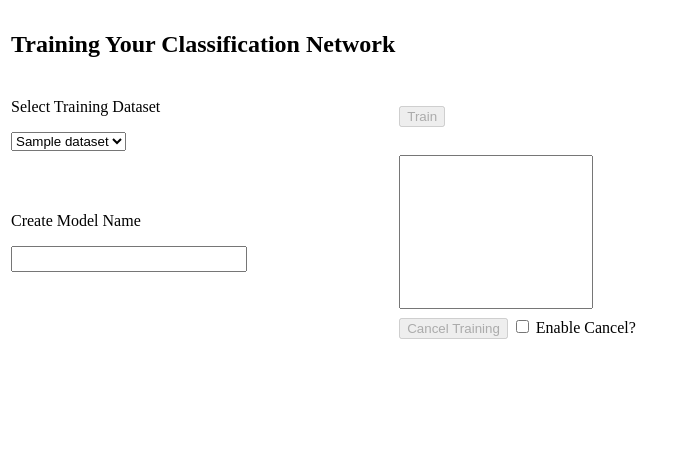
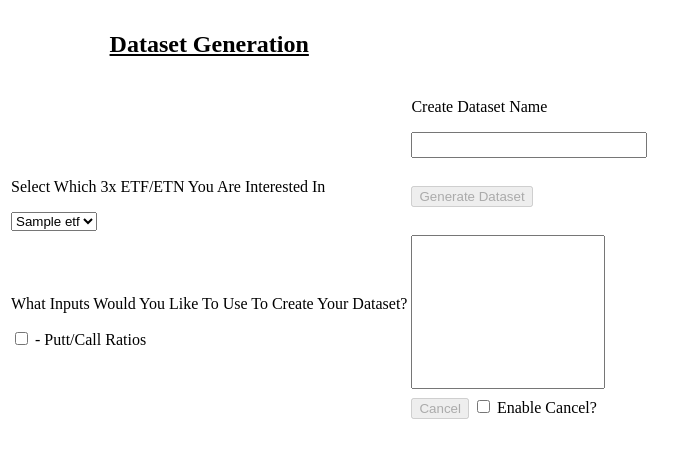
Before and after one commit to webclinic017/CS467_Stock_Algorithms, a Flask app: template WebsiteGUI/templates/dataset.html in a window 1280 px wide. Shown: the top 458 px of the page, without its empty margins (0-699 px from the left). Run offline with Flask 2, Linux system fonts and the light colour scheme; the template is opened without the code that fills it: most values are stand-ins (such as "Sample title", 1, 10 or a date in 2020).

Commit message:
Worked on the Dataset Generation page. Added ability for user to choose what inputs they want for their dataset when it is generated by clicking checkboxes. Also added interlocks to make sure at least a Database Name and one input has been selected.  Also added ETF selection drop down box so the user can pick which 3x ETF they want to build a dataset for.

```diff
--- a/Dataset-Creation/dataset_config.txt
+++ b/Dataset-Creation/dataset_config.txt
@@ -0,0 +1 @@
+Dataset Name:
--- a/Model-Training/training_config.txt
+++ b/Model-Training/training_config.txt
@@ -1,2 +1,2 @@
-Model Name: Model 2
-Training Dataset: DataSet1-3MD-1MSL.csv
+Model Name: Model 1
+Training Dataset: DataSet1-2MD-3WSL.csv
--- a/WebsiteGUI/app.py
+++ b/WebsiteGUI/app.py
@@ -6,7 +6,7 @@ import time
 
 sys.path.insert(1, '../Dataset-Creation')
 sys.path.insert(1, '../Model-Training')
-sys.path.insert(1, '../Model-Deployment')
+sys.path.insert(1, '../Model-Verification')
 
 # Importing each python program and running them (this will change)
 import CreateTTData
@@ -20,35 +20,44 @@ app = Flask(__name__)
     app)  # This is a module named jyserver that allows manipulation of DOM
 class Jyserverapp:
     def __init__(self):  # Create an __init__ method
-        self.status = ""
-        self.onPageReload = ""
-        self.status_len = 0
-        self.loop = True
+        self.training_box_status = ""
+        self.training_status_len = 0
+        self.on_training_page_reload = ""
+        self.training_loop = True
         self.training_status = False
         self.training_dataset = ""  # Dataset User Selected to train on
         self.model_name = ""  # Storage variable for user Name for model
 
+        self.dataset_box_status = ""
+        self.dataset_status_len = ""
+        self.on_dataset_page_reload = ""
+        self.dataset_loop = True
+        self.dataset_generation_status = False
+        self.dataset_etf = ""  # ETF the user selected for dataset generation
+        self.dataset_name = ""  # Storage variable for user Name for model
+
+    # -------- The methods below are for the Training page ---------
     # Updates text boxes with status and re-enables user input when 'Done' seen
     def training_status_box_update(self, status_box, t_ds_select,
                                    m_name_input, train_button):
-        self.onPageReload = ""
-        self.status = ""
-        self.status_len = 0
-        self.loop = True
+
+        self.on_training_page_reload = ""
+        self.training_box_status = ""
+        self.training_status_len = 0
+        self.training_loop = True
         training_status_filepath = "../Model-Training/training_status.txt"
 
         # Check to see if training is already in progress and populate the
         # status box (in-case the user refreshed the browser) and disable
         # user input, if not clear the status box
         if self.training_status:
-            print("IN IF STATEMENT")
             f = open(training_status_filepath, "r")
             lines = f.readlines()
             for i in range(len(lines)):
-                self.onPageReload += lines[i]
+                self.on_training_page_reload += lines[i]
             # Re-Update the specified status through DOM manipulation
             self.js.document.getElementById(status_box).innerHTML \
-                = self.onPageReload
+                = self.on_training_page_reload
             f.close()
 
             # Disable user input on the training page, if a refreshed happend
@@ -68,28 +77,28 @@ class Jyserverapp:
 
         # This loop checks a given file for updates and puts contents to a
         # specific status text box on the webpage
-        while self.loop:
+
+        while self.training_loop:
             f = open(training_status_filepath, "r")
             lines = f.readlines()
             f.close()
             # If it's new information then append it to the status
-            if len(lines) > self.status_len:
+            if len(lines) > self.training_status_len:
                 for i in range(len(lines)):
                     # Check for file's change in number of lines
-                    if i >= self.status_len:
-                        self.status += lines[i]
-                        self.status_len += 1
-
+                    if i >= self.training_status_len:
+                        self.training_box_status += lines[i]
+                        self.training_status_len += 1
                     # Stop looping if Done is sent and reset everything
                     if lines[i] == 'Training Complete':
-                        self.status += '\n.......End..........'
+                        self.training_box_status += '\n.......End..........'
                         print("MATCH FOUND ________________")
                         # This deactivates the training complete line by
                         # adding a new line, and also adds a
                         # separator to the training status file to separate
                         # training sessions
                         open(training_status_filepath, "w").close()
-                        self.loop = False
+                        self.training_loop = False
                         self.training_status = False
                         self.enable_training_user_input(t_ds_select,
                                                         m_name_input,
@@ -97,18 +106,15 @@ class Jyserverapp:
 
                 # Update the specified status through DOM manipulation
                 self.js.document.getElementById(status_box).innerHTML \
-                    = self.status
+                    = self.training_box_status
 
                 # Make status scroll box scroll to bottom as it is updated
                 self.js.document.getElementById(status_box).scrollTop = \
                     self.js.document.getElementById(status_box).scrollHeight
 
-    # ---- These methods are for the training page ----
-
     # Store User's choices for training in a text file
-    def store_user_choices(self, status_box, t_ds_select,
-                           m_name_input, train_button):
-
+    def store_user_training_choices(self, status_box, t_ds_select,
+                                    m_name_input, train_button):
         # Grab the data from the webpage
         if self.js.document.getElementById(t_ds_select).value != 0:
             self.training_dataset = str(self.js.document
@@ -136,6 +142,7 @@ class Jyserverapp:
         f.close()
 
         # After user input has been stored called the update method
+        self.training_status = True
         self.training_status_box_update(status_box, t_ds_select,
                                         m_name_input, train_button)
 
@@ -143,7 +150,6 @@ class Jyserverapp:
     # Disables training user input and stores inputted user choices
     def disable_training_user_input(self, t_ds_select, m_name_input,
                                     train_button):
-        self.training_status = True
         self.js.document.getElementById(t_ds_select).disabled = True
         self.js.document.getElementById(m_name_input).disabled = True
         self.js.document.getElementById(train_button).disabled = True
@@ -156,35 +162,142 @@ class Jyserverapp:
         self.js.document.getElementById(m_name_input).disabled = False
         self.js.document.getElementById(train_button).disabled = False
 
-    # Training Getters
-    def get_training_status(self):
-        return self.training_status
+    # -------- The methods below are for the Dataset Generation page ---------
+    # Updates text boxes with status and re-enables user input when 'Done' seen
+    def dataset_status_box_update(self, status_box, t_ds_select,
+                                  m_name_input, train_button):
+        self.on_dataset_page_reload = ""
+        self.dataset_box_status = ""
+        self.dataset_status_len = 0
+        self.dataset_loop = True
+        dataset_status_filepath = "../Dataset-Creation/dataset_status.txt"
+
+        # Check to see if dataset generation is already in progress and
+        # populate the status box (in-case the user refreshed the browser)
+        # and disable user input, if not clear the status box
+        if self.dataset_generation_status:
+            f = open(dataset_status_filepath, "r")
+            lines = f.readlines()
+            for i in range(len(lines)):
+                self.on_dataset_page_reload += lines[i]
+            # Re-Update the specified status through DOM manipulation
+            self.js.document.getElementById(status_box).innerHTML \
+                = self.on_dataset_page_reload
+            f.close()
+
+            # Disable user input on the dataset page, if a refreshed happened
+            # during dataset generation
+            self.disable_dataset_user_input(t_ds_select,
+                                            m_name_input, train_button)
+
+            # Repopulate user defined Model Name on page reload
+            self.js.document.getElementById(m_name_input).value \
+                = self.dataset_name
+        else:
+            return None
+
+        # This loop checks a given file for updates and puts contents to a
+        # specific status text box on the webpage
+        while self.dataset_loop:
+            f = open(dataset_status_filepath, "r")
+            lines = f.readlines()
+            f.close()
+            # If it's new information then append it to the status
+            if len(lines) > self.dataset_status_len:
+                for i in range(len(lines)):
+                    # Check for file's change in number of lines
+                    if i >= self.dataset_status_len:
+                        self.dataset_box_status += lines[i]
+                        self.dataset_status_len += 1
+
+                    # Stop looping if Done is sent and reset everything
+                    if lines[i] == 'Dataset Generation Complete':
+                        self.dataset_box_status += '\n.......End..........'
+                        print("Dataset Stop MATCH FOUND ________________")
+                        # This deactivates dataset generation complete line by
+                        # adding a new line, and also adds a
+                        # separator to the dataset status file to separate
+                        # dataset sessions
+                        open(dataset_status_filepath, "w").close()
+                        self.dataset_loop = False
+                        self.dataset_generation_status = False
+                        self.enable_dataset_user_input(t_ds_select,
+                                                       m_name_input,
+                                                       train_button)
+
+                # Update the specified status through DOM manipulation
+                self.js.document.getElementById(status_box).innerHTML \
+                    = self.dataset_box_status
+
+                # Make status scroll box scroll to bottom as it is updated
+                self.js.document.getElementById(status_box).scrollTop = \
+                    self.js.document.getElementById(status_box).scrollHeight
+
+    # Store User's choices for dataset in a text file
+    def store_user_dataset_choices(self, status_box, t_ds_select,
+                                   m_name_input, train_button):
+
+        # Grab the data from the webpage
+        if self.js.document.getElementById(t_ds_select).value != 0:
+            self.dataset_name = str(self.js.document
+                                    .getElementById(m_name_input).value)
+
+        # Set path to the dataset config file
+        dataset_config_filepath = "../Dataset-Creation/dataset_config.txt"
+
+        # Label each choice
+        dataset_name = "Dataset Name: " + self.model_name
+
+        # Put user choices into a list
+        lines_to_write = [dataset_name]
+
+        # Erase the file
+        open(dataset_config_filepath, 'w').close()
+
+        # Write the list of variables to
+        f = open(dataset_config_filepath, 'a')
+        for i in range(len(lines_to_write)):
+            f.write(lines_to_write[i] + "\n")
+        f.close()
+
+        # After user input has been stored called the update method
+        self.dataset_generation_status = True
+        self.dataset_status_box_update(status_box, t_ds_select,
+                                       m_name_input, train_button)
+
+    # Dataset Setters
+    # Disables dataset user input and stores inputted user choices
+    def disable_dataset_user_input(self, t_ds_select, m_name_input,
+                                   train_button):
+        self.js.document.getElementById(t_ds_select).disabled = True
+        self.js.document.getElementById(m_name_input).disabled = True
+        self.js.document.getElementById(train_button).disabled = True
+
+    # Enables dataset user input
+    def enable_dataset_user_input(self, t_ds_select, m_name_input,
+                                  train_button):
+        self.dataset_generation_status = False
+        self.js.document.getElementById(t_ds_select).disabled = False
+        self.js.document.getElementById(m_name_input).disabled = False
+        self.js.document.getElementById(train_button).disabled = False
 
 
 @app.route('/dataset')
-def dataset():  # put application's code here
-    # data_text = CreateTTData.createttdata()
-    # training_text = Training.training()
-    # deployment_text = Deployment.deployment()
-
+def dataset():
     # Get the list of availible datasets
-    dataset_filepath = "../Dataset-Creation/datasets_list.txt"
-    dataset_list = open(dataset_filepath, 'r')
-    lines = dataset_list.readlines()
-    dataset_list.close()
-    datasets = []
+    etf_filepath = "../Dataset-Creation/etf_list.txt"
+    etf_list = open(etf_filepath, 'r')
+    lines = etf_list.readlines()
+    etf_list.close()
+    etfs = []
     for i in range(len(lines)):
-        datasets.append(lines[i])
-    return Jyserverapp.render(render_template("training.html",
-                                              datasets=datasets))
+        etfs.append(lines[i])
+    return Jyserverapp.render(render_template("dataset.html",
+                                              etfs=etfs))
 
 
 @app.route('/training')
-def training():  # put application's code here
-    # data_text = CreateTTData.createttdata()
-    # training_text = Training.training()
-    # deployment_text = Deployment.deployment()
-
+def training():
     # Get the list of availible datasets
     dataset_filepath = "../Dataset-Creation/datasets_list.txt"
     dataset_list = open(dataset_filepath, 'r')
@@ -198,14 +311,8 @@ def training():  # put application's code here
 
 
 @app.route('/backtest')
-def backtest():  # put application's code here
-    data_text = CreateTTData.createttdata()
-    training_text = Training.training()
-    deployment_text = Deployment.deployment()
-    return Jyserverapp.render(render_template("backtest.html",
-                                              data_text=data_text,
-                                              training_text=training_text,
-                                              deployment_text=deployment_text))
+def verification():  # put application's code here
+    pass
 
 
 if __name__ == '__main__':
--- a/WebsiteGUI/templates/dataset.html
+++ b/WebsiteGUI/templates/dataset.html
@@ -9,35 +9,58 @@
 
 <table>
     <tr>
-        <th><h2>Training Your Classification Network</h2></th>
+        <th><h2 style="text-decoration: underline;">
+            Dataset Generation</h2></th>
     </tr>
     <tr>
+        <td></td>
         <td>
-            <p>Select Training Dataset</p>
-            <select name="t_ds_select" id="t_ds_select">
-              <option value="{{datasets[0]}}" selected>{{datasets[0]}}</option>
-              {% for data in datasets[1:] %}
-                <option value="{{data}}">{{data}}</option>
-              {% endfor %}
-            </select>
-        </td>
-        <td>
-            <button id="train_button"
-                    onclick="
-                        server.store_user_choices('t_status',
-                        't_ds_select', 'm_name_input','train_button'),
-                        server.disable_training_user_input(
-                        't_ds_select', 'm_name_input','train_button'),
-                        clearTrainingStatusBox()" disabled>Train</button>
+            <p>Create Dataset Name</p>
+                <input type="text" id="d_name_input"
+                       onkeyup="GenerateButtonInterlock()"
+                       style="width:230px;height:20px;line-height:1em;
+                       color:black;padding:1px;resize:none;">
         </td>
     </tr>
     <tr>
         <td>
-            <p>Create Model Name</p>
-            <input type="text" id="m_name_input"
-                   onkeyup="enableTrainButton(this)"
-                   style="width:230px;height:20px;line-height:1em;
-                   color:black;padding:1px;resize:none;">
+            <p>Select Which 3x ETF/ETN You Are Interested In</p>
+            <select name="d_ETF_select" id="d_ETF_select">
+              <option value="{{etfs[0]}}" selected>{{etfs[0]}}</option>
+              {% for etf in etfs[1:] %}
+                <option value="{{etf}}">{{etf}}</option>
+              {% endfor %}
+            </select>
+
+
+
+        </td>
+        <td>
+            <button id="generate_dataset_button"
+                    onclick="
+                        server.store_user_dataset_choices('t_status',
+                        't_ds_select', 'm_name_input','train_button'),
+                        server.disable_training_user_input(
+                        't_ds_select', 'm_name_input','train_button'),
+                        clearTrainingStatusBox()" disabled>Generate Dataset
+            </button>
+        </td>
+
+    </tr>
+    <tr>
+        <td>
+            <!--The title of this section will be used as an interlock variable
+                to ensure at least one input is selected for dataset generation
+                ...the 'Generate Dataset' button will only be enabled when
+                at least one input selection checkbox is checked and the user
+                has specified a name for the new dataset. -->
+            <p id="input_interlock" value="False">
+                What Inputs Would You Like To Use To Create Your Dataset?</p>
+            <input type="checkbox" id="checkbox_putt_call"
+                name="checkbox_putt_call" value="False"
+                onclick="setInputInterlock(this)">
+            <span>- Putt/Call Ratios</span>
+
         </td>
         <td><textarea readonly id="t_status" style="width:190px;height:150px;
                 line-height:1em; color:dimgrey;padding:1px;resize:none;">
@@ -49,11 +72,11 @@
         </td>
         <td>
             <button id="c_button" onclick="server.status_update('t_status'))"
-                    disabled>Cancel Training</button>
+                    disabled>Cancel</button>
             <input type="checkbox" id="cancel_interlock"
                    name="cancel_interlock" value="cancel_ok"
                    onclick="enableCancelButton(this)">
-            Enable Cancel?
+            <span>Enable Cancel?</span>
         </td>
     </tr>
 </table>
@@ -61,15 +84,18 @@
 </body>
 
 <script>
+
     // source: https://www.encodedna.com/javascript/
     // disable-or-enable-submit-button-using-javascript.htm
-    function enableTrainButton(m_name_input){
-        let t_button = document.getElementById('train_button');
-        if (m_name_input.value != '') {
-            t_button.disabled = false;
+    function GenerateButtonInterlock(){
+        if (document.getElementById('d_name_input').value !== '' &&
+            document.getElementById('input_interlock').value === 'True') {
+            document.getElementById('generate_dataset_button').disabled =
+                                                                    false;
         }
         else {
-            t_button.disabled = true;
+              document.getElementById('generate_dataset_button').disabled =
+                                                                    true;
         }
     }
 
@@ -82,9 +108,55 @@
         }
     }
 
+
     function clearTrainingStatusBox(){
         document.getElementById('t_status').innerHTML = ""
     }
 
+
+    // Functions to deal with check box selections
+    // When a user selects a check box that represents a feature they would
+    // like to include in their dataset when it is generated, change that
+    // checkbox's value to True to let the python function in app.py to know
+    // to save it to the config file for this particular dataset creation
+    // session.
+    function setInputInterlock(input_option_checkbox){
+        // Get all the checkboxes status by looping through a list
+        // this also checks for any checkmarks that have already been checked
+        // if one is found 'any_checked' is set to true.  This will be used
+        // further down when determining what the status of the
+        // 'input_interlock' value should be.  This interlock is one of the two
+        // interlocks that must be satisfied in order for the
+        // 'Generate Dataset' button to be enabled.
+        // (the other is 'Dataset Name')
+        let any_checked = false
+        const check_box_id_array = ["checkbox_putt_call"]
+
+        for (let i = 0; i < check_box_id_array.length; i++) {
+            if (document.getElementById(check_box_id_array[i]).value === true) {
+                any_checked = true
+            } else{
+                any_checked = false
+            }
+
+        if (input_option_checkbox.checked){
+            input_option_checkbox.value = true;
+            document.getElementById('input_interlock').value = 'True'
+
+            // This function call will attempt to enable the 'Generate Dataset'
+            // button, in order for that button to be enabled... the user must
+            // at least select one input and a Dataset name.
+            GenerateButtonInterlock()
+        } else{
+                input_option_checkbox.value = false;
+                console.log(input_option_checkbox.value)
+                if (any_checked === false) {
+                    document.getElementById('input_interlock').value = 'False'
+                    GenerateButtonInterlock()
+                }
+            }
+        }
+    }
+
 </script>
 </html>
--- a/WebsiteGUI/templates/training.html
+++ b/WebsiteGUI/templates/training.html
@@ -24,7 +24,7 @@
         <td>
             <button id="train_button"
                     onclick="
-                        server.store_user_choices('t_status',
+                        server.store_user_training_choices('t_status',
                         't_ds_select', 'm_name_input','train_button'),
                         server.disable_training_user_input(
                         't_ds_select', 'm_name_input','train_button'),
```
Also changed, not shown: Dataset-Creation/etf_list.txt (added, +51 -0 lines), Dataset-Creation/test2.py (deleted).
